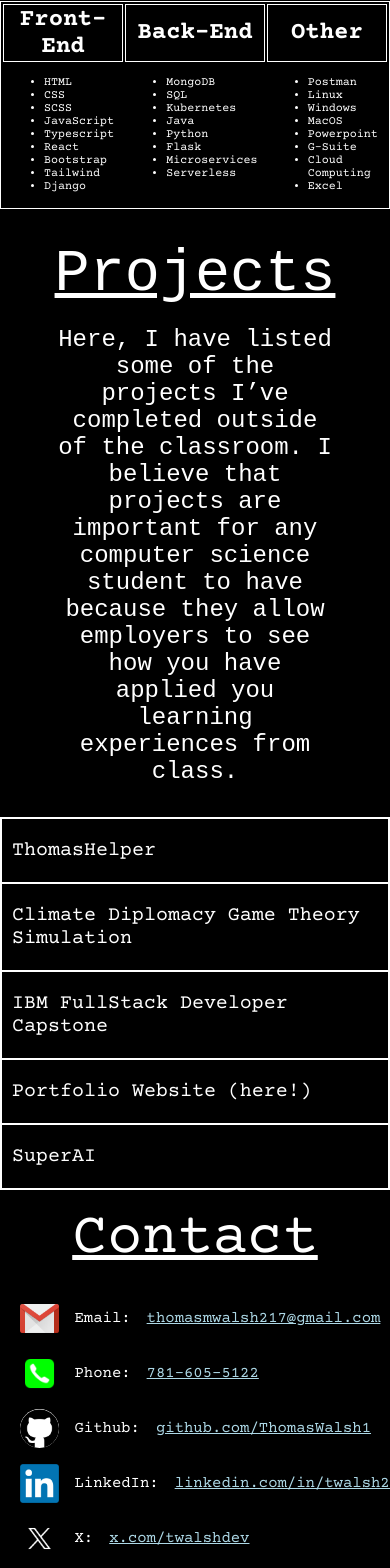
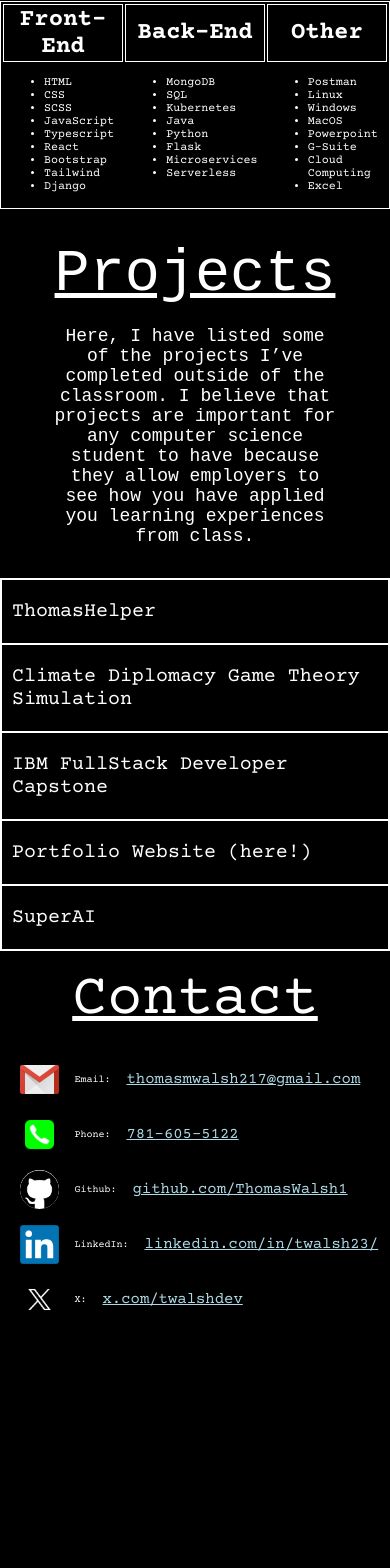
Before and after one commit to thomaswalsh1/personal-website, a React (Create React App) app: page / in a window 390 px wide. Shown: the part 1407-2975 px from the top of the page. After the commit the page ends 2754 px from the top, so only its background shows below. Built offline with nearby package versions, Linux system fonts and the light colour scheme; a web font is replaced by a local one.

Commit message:
More mobile fixes

```diff
--- a/src/Splash.css
+++ b/src/Splash.css
@@ -92,7 +92,7 @@
     }
 }
 
-@media screen and (max-width: 400px) {
+@media screen and (max-width: 600px) {
     .splash-image {
         height: 3rem;
     }
--- a/src/components/Contact/Contact.css
+++ b/src/components/Contact/Contact.css
@@ -80,4 +80,8 @@
         width: 10vw;
         height: 10vw;
     }
+
+    .contact-text {
+        font-size: x-small;
+    }
 }
--- a/src/components/Projects/Projects.css
+++ b/src/components/Projects/Projects.css
@@ -59,5 +59,9 @@
         font-size: 15vw;
     }
 
+    .projects-about-body {
+        font-size: large;
+    }
+
 
 }
```
